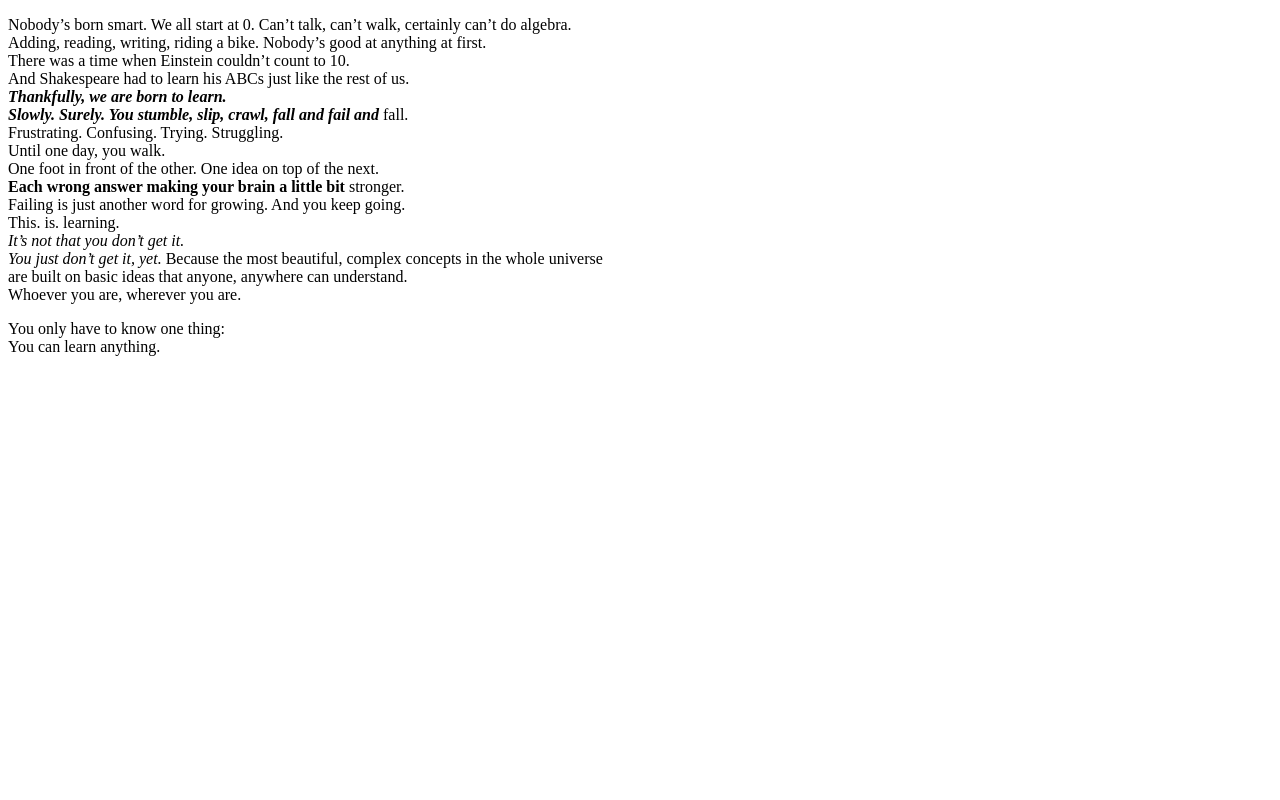
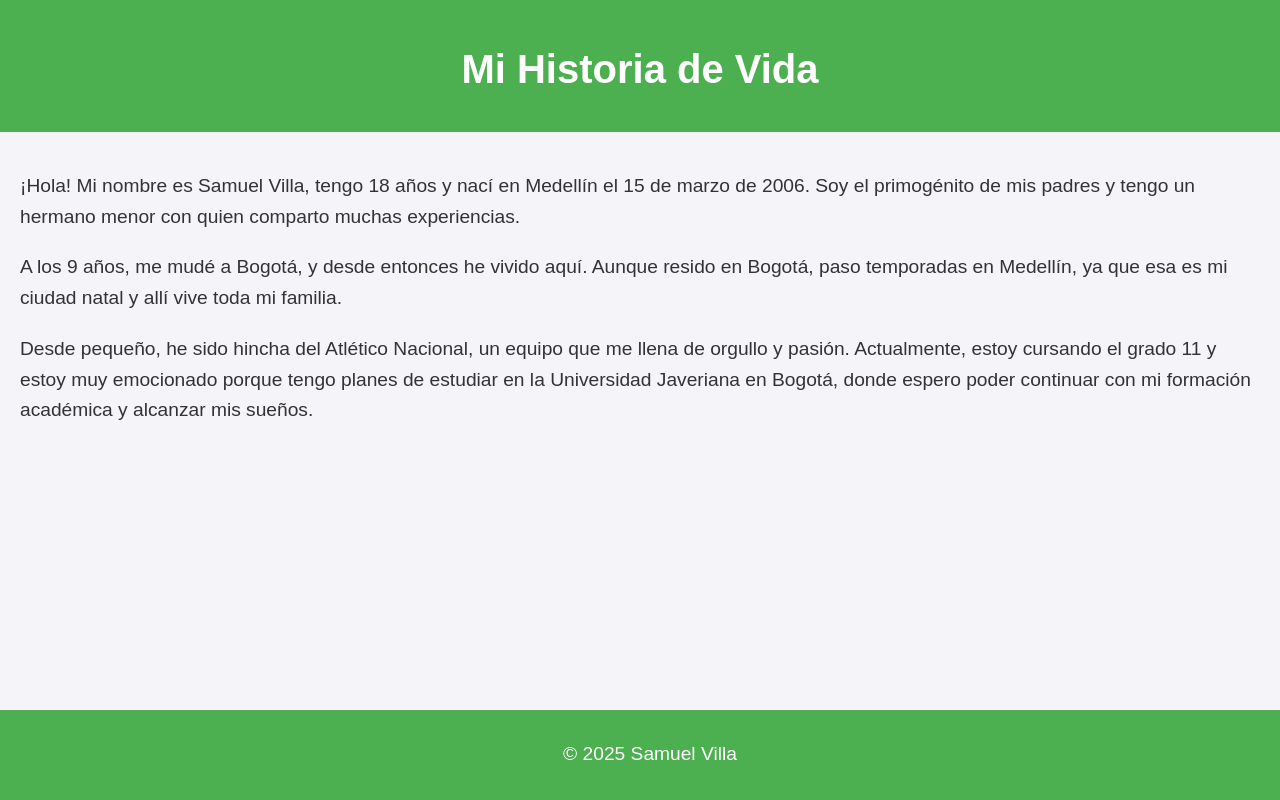
Before and after one commit to samuelvillah/samuelvillah.github.io, a plain HTML site: page index.html in a window 1280 px wide. Drawn offline with Linux system fonts and the light colour scheme.

Commit message:
Update index.html

```diff
--- a/index.html
+++ b/index.html
@@ -1,34 +1,61 @@
-<!DOCTYPE HTML>
-<html>
-    <head>
-        <title>Challenge: You can learn text tags</title>
-        <meta charset="utf-8">
-    </head>
-    <body>
-        <p>
-        Nobody’s born smart. We all start at 0. Can’t talk, can’t walk, certainly can’t do algebra.<br>
-        Adding, reading, writing, riding a bike. Nobody’s good at anything at first.<br>
-        There was a time when Einstein couldn’t count to 10.<br>
-        And Shakespeare had to learn his ABCs just like the rest of us.<br>
-        <strong><em>
-        Thankfully, we are born to learn.<br>
-        Slowly. Surely. You stumble, slip, crawl, fall and fail and</em></strong> fall.<br>
-        Frustrating. Confusing. Trying. Struggling.<br>
-        Until one day, you walk.<br>
-        One foot in front of the other. One idea on top of the next.<br>
-       <strong> Each wrong answer making your brain a little bit</strong> stronger.<br>
-        Failing is just another word for growing. And you keep going.<br>
-        This. is. learning.<br>
-        <em>It’s not that you don’t get it. <br>
-        You just don’t get it, yet.</em>
-        Because the most beautiful, complex concepts in the whole universe<br>
-        are built on basic ideas that anyone, anywhere can understand.<br>
-        Whoever you are, wherever you are.<br>
+<!DOCTYPE html>
+<html lang="es">
+<head>
+    <meta charset="UTF-8">
+    <meta name="viewport" content="width=device-width, initial-scale=1.0">
+    <title>Mi Historia de Vida</title>
+    <style>
+        body {
+            font-family: Arial, sans-serif;
+            background-color: #f4f4f9;
+            color: #333;
+            margin: 0;
+            padding: 0;
+        }
+        header {
+            background-color: #4CAF50;
+            color: white;
+            text-align: center;
+            padding: 20px;
+        }
+        main {
+            padding: 20px;
+        }
+        h1 {
+            font-size: 2.5em;
+            margin-bottom: 20px;
+        }
+        p {
+            font-size: 1.2em;
+            line-height: 1.6;
+            margin-bottom: 20px;
+        }
+        footer {
+            text-align: center;
+            background-color: #4CAF50;
+            color: white;
+            padding: 10px;
+            position: fixed;
+            width: 100%;
+            bottom: 0;
+        }
+    </style>
+</head>
+<body>
+    <header>
+        <h1>Mi Historia de Vida</h1>
+    </header>
 
-        <p>
-        </p>
-        You only have to know one thing:<br>
-        You can learn anything.
+    <main>
+        <p>¡Hola! Mi nombre es Samuel Villa, tengo 18 años y nací en Medellín el 15 de marzo de 2006. Soy el primogénito de mis padres y tengo un hermano menor con quien comparto muchas experiencias.</p>
 
-    </body>
+        <p>A los 9 años, me mudé a Bogotá, y desde entonces he vivido aquí. Aunque resido en Bogotá, paso temporadas en Medellín, ya que esa es mi ciudad natal y allí vive toda mi familia.</p>
+
+        <p>Desde pequeño, he sido hincha del Atlético Nacional, un equipo que me llena de orgullo y pasión. Actualmente, estoy cursando el grado 11 y estoy muy emocionado porque tengo planes de estudiar en la Universidad Javeriana en Bogotá, donde espero poder continuar con mi formación académica y alcanzar mis sueños.</p>
+    </main>
+
+    <footer>
+        <p>&copy; 2025 Samuel Villa</p>
+    </footer>
+</body>
 </html>
```
